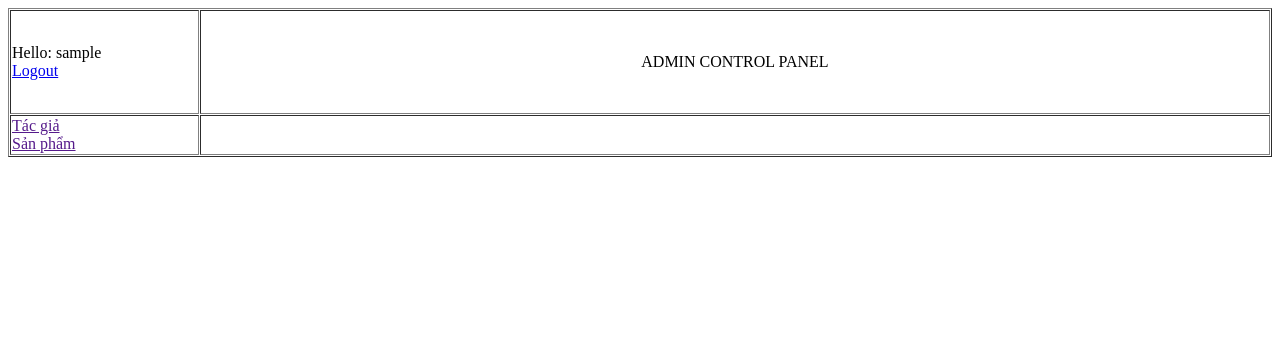
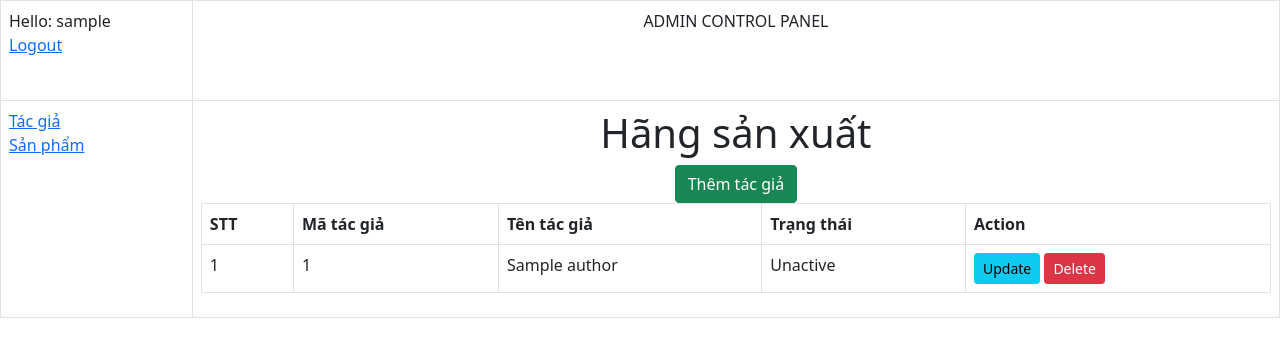
Before and after one commit to Khanhthi115/StarBook, a PHP site: page /admin/index.php?option=author in a window 1280 px wide. Shown: the top 357 px of the page. Run offline with PHP 8.4, Linux system fonts and the light colour scheme; the visitor is signed in with stand-in values (Sample User, id 1); tables that the repository leaves empty or names only in its code hold one stand-in row (values such as "Sample post").

Commit message:
:sparkles: feat: add author by admin

```diff
--- /dev/null
+++ b/admin/authors/show_author.php
@@ -0,0 +1,34 @@
+<?php
+$query = "select * from authors";
+$result = $connect->query($query);
+?>
+<h1>Hãng sản xuất</h1>
+<section style="text-align:center">
+    <a href="?option=author_add" class="btn btn-success">Thêm tác giả</a>
+</section>
+<table class="table table-bordered">
+    <thead>
+        <tr>
+            <th>STT</th>
+            <th>Mã tác giả</th>
+            <th>Tên tác giả</th>
+            <th>Trạng thái</th>
+            <th>Action</th>
+        </tr>
+    </thead>
+    <tbody>
+        <?php $count = 1; ?>
+        <?php foreach ($result as $item) : ?>
+            <tr>
+                <td><?=$count++?></td>
+                <td><?=$item['id']?></td>
+                <td><?=$item['name']?></td>
+                <td><?=$item['status']==1?'Active':'Unactive'?></td>
+                <td>
+                    <a class="btn btn-sm btn-info" href="">Update</a>
+                    <a class="btn btn-sm btn-danger" href="">Delete</a>
+                </td>
+            </tr>
+        <?php endforeach ?>
+    </tbody>
+</table>
--- a/admin/control_panel.php
+++ b/admin/control_panel.php
@@ -1,4 +1,4 @@
-<table border="1" width="100%" cellpadding="1" cellspacing="1">
+<table class="table table-bordered">
     <tr>
         <td width="15%" height="100">
             Hello: <?=$_SESSION['admin']?> <br><a href="?option=logout">Logout</a>
@@ -9,7 +9,7 @@
     </tr>
     <tr>
         <td>
-            <section><a href="">Tác giả</a></section>
+            <section><a href="?option=author">Tác giả</a></section>
             <section><a href="">Sản phẩm</a></section>
         </td>
         <td>
@@ -20,6 +20,12 @@
                             unset($_SESSION['admin']);
                             header("Location: .");
                             break;
+                        case 'author':
+                            include "./authors/show_author.php";
+                            break;
+                        case 'author_add':
+                            include "authors/author_add.php";
+                            break;
                     }
                 }
             ?>
--- a/admin/index.php
+++ b/admin/index.php
@@ -11,6 +11,8 @@
     <meta charset="UTF-8">
     <meta name="viewport" content="width=device-width, initial-scale=1.0">
     <title>ADMIN</title>
+    <link rel="stylesheet" type="text/css" href="style.css">
+    <link href="https://cdn.jsdelivr.net/npm/bootstrap@5.0.2/dist/css/bootstrap.min.css" rel="stylesheet" integrity="sha384-EVSTQN3/azprG1Anm3QDgpJLIm9Nao0Yz1ztcQTwFspd3yD65VohhpuuCOmLASjC" crossorigin="anonymous">
 </head>
 
 <body>
--- /dev/null
+++ b/admin/style.css
@@ -0,0 +1,4 @@
+h1 {
+    font-size: 30px;
+    text-align: center;
+}
--- a/index.php
+++ b/index.php
@@ -12,6 +12,7 @@
     <meta name="viewport" content="width=device-width, initial-scale=1.0">
     <link rel="stylesheet" type="text/css" href="styles/style.css">
     <title>Star Book</title>
+    <link href="https://cdn.jsdelivr.net/npm/bootstrap@5.0.2/dist/css/bootstrap.min.css" rel="stylesheet" integrity="sha384-EVSTQN3/azprG1Anm3QDgpJLIm9Nao0Yz1ztcQTwFspd3yD65VohhpuuCOmLASjC" crossorigin="anonymous">
 </head>
 
 <body>
```
Also changed, not shown: admin/authors/author_add.php (added, +29 -0 lines).
